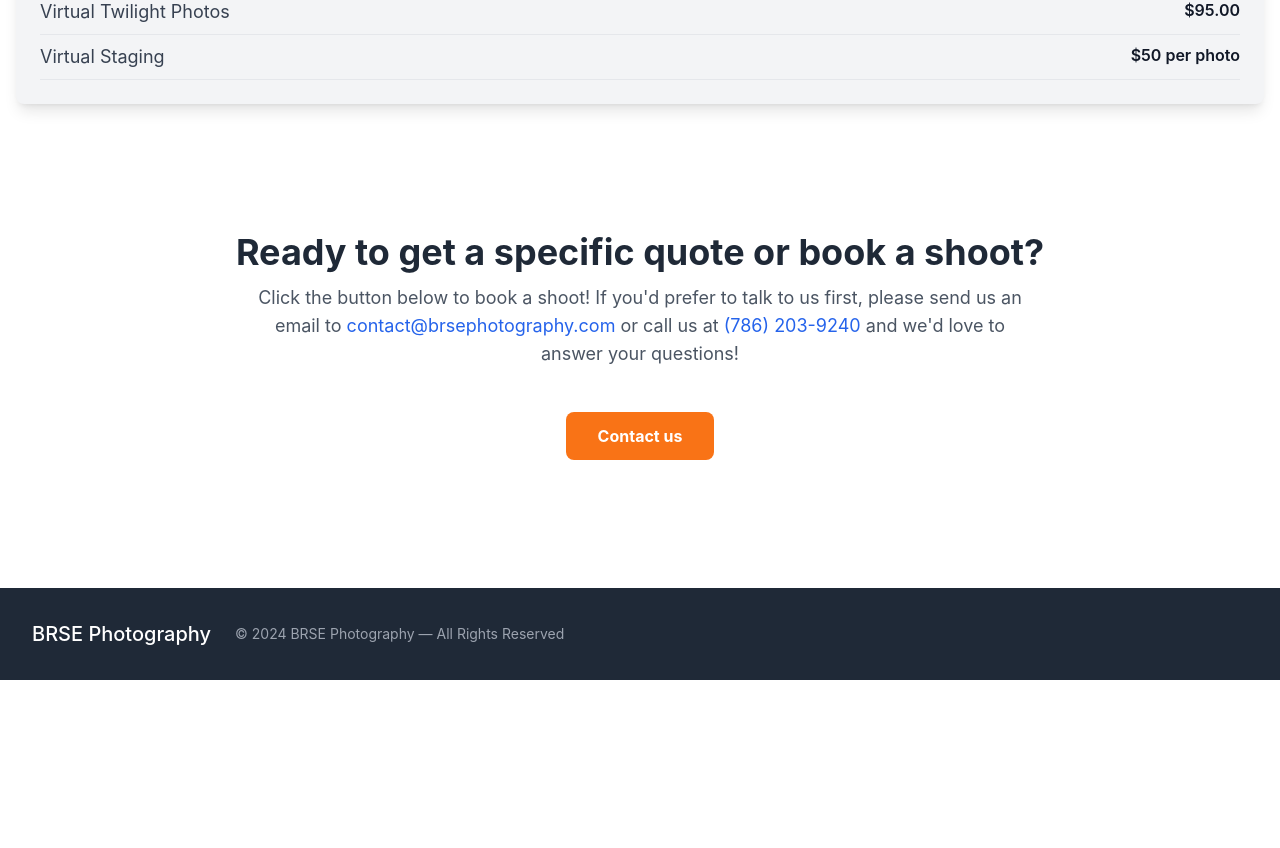
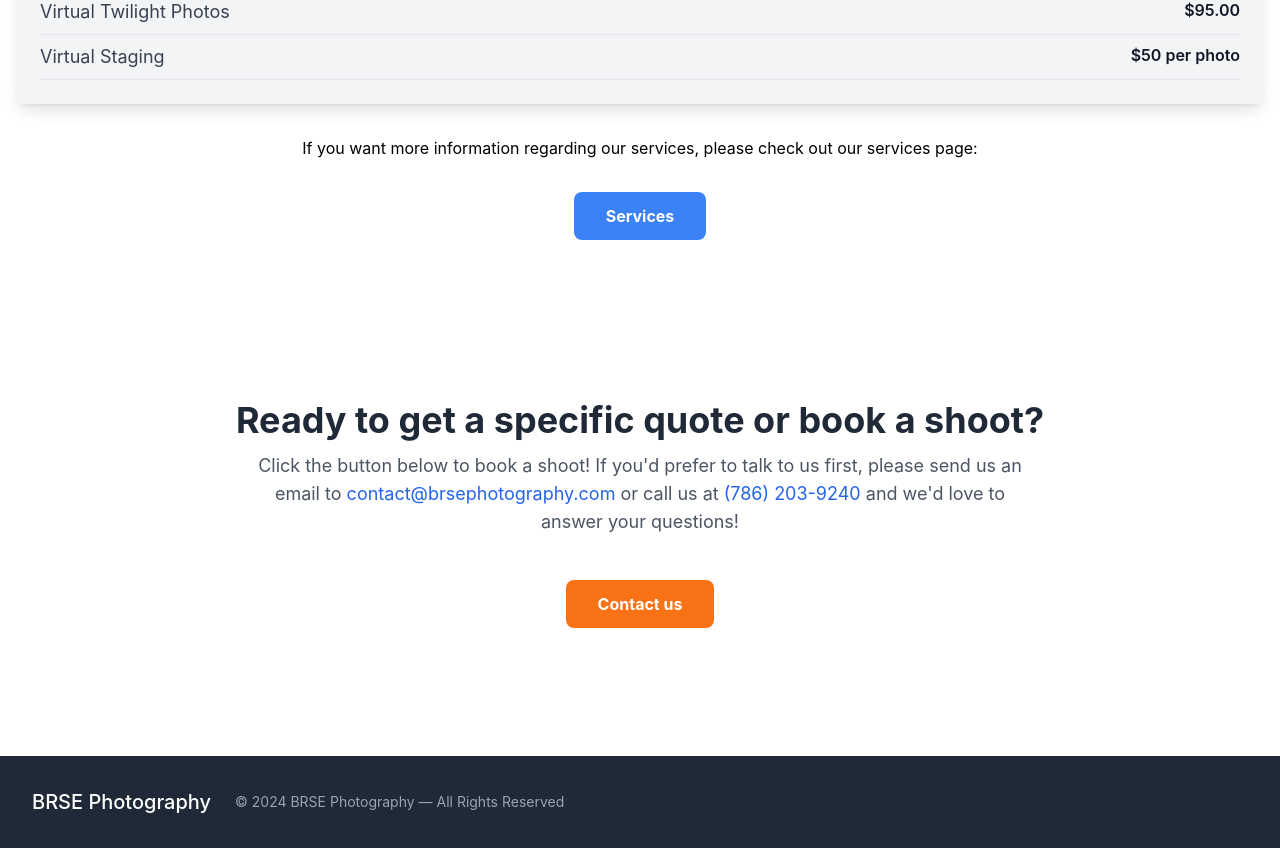
Before and after one commit to SergArcila/brse-website, a React (Create React App) app: page /booking in a window 1280 px wide. Shown: the part 2090-2938 px from the top of the page. Before the commit the page ends 2770 px from the top, so only its background shows below. Built offline with nearby package versions, Linux system fonts and the light colour scheme.

Commit message:
Changed booking

```diff
--- a/src/components/BookingPage.js
+++ b/src/components/BookingPage.js
@@ -1,4 +1,5 @@
 import React from 'react';
+import { Link } from 'react-router-dom';
 
 const BookNowPage = () => {
         const serviceCategories = [
@@ -109,9 +110,21 @@ const BookNowPage = () => {
               ))}
             </ul>
           </div>
+
         </div>
+
       ))}
+      <div className= "text-center mb-16">
+      <p className="mt-5 ">
+    If you want more information regarding our services, please check out our services page:
+  </p>
+  <Link to="/services" className="mt-8 inline-block bg-blue-500 text-white font-bold py-3 px-8 rounded-lg hover:bg-blue-600 transition-colors duration-300">
+            Services
+          </Link>
+
+          </div>
     </div>
+
 
     </div>
     </div>
```
